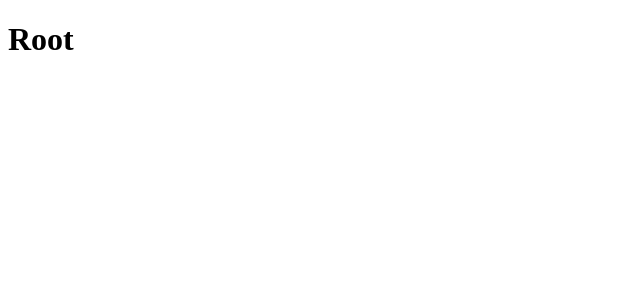
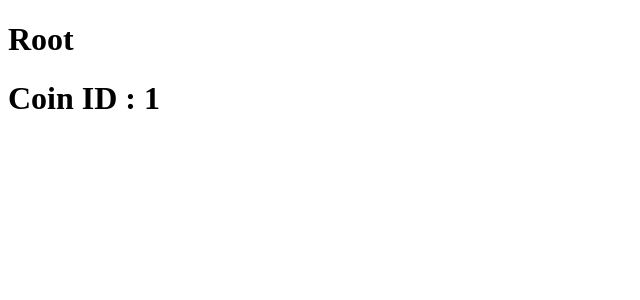
Before and after one commit to dp-dev-im/crypto-tracker, a React (Create React App) app: page /1 in a window 1280 px wide. Shown: the top 300 px of the page, without its empty margins (0-640 px from the left). Built offline with nearby package versions, Linux system fonts and the light colour scheme.

Commit message:
:art: Setup router

```diff
--- a/src/Root.tsx
+++ b/src/Root.tsx
@@ -1,9 +1,12 @@
-import React from 'react';
+import React from "react";
+import { Outlet } from "react-router-dom";
 
 function Root() {
   return (
     <>
-    <h1>Root</h1></>
+      <h1>Root</h1>
+      <Outlet />
+    </>
   );
 }
 
--- /dev/null
+++ b/src/Router.tsx
@@ -0,0 +1,28 @@
+import { createBrowserRouter } from "react-router-dom";
+import Root from "./Root";
+import Home from "./routes/Home";
+import Coins from "./routes/Coins";
+import Coin from "./routes/Coin";
+
+const router = createBrowserRouter([
+  {
+    path: "/",
+    element: <Root />,
+    children: [
+      {
+        path: "",
+        element: <Home />,
+      },
+      {
+        path: "coins",
+        element: <Coins />,
+      },
+      {
+        path: ":coinId",
+        element: <Coin />,
+      },
+    ],
+  },
+]);
+
+export default router;
--- a/src/index.tsx
+++ b/src/index.tsx
@@ -1,12 +1,13 @@
-import React from 'react';
-import ReactDOM from 'react-dom/client';
-import Root from './Root';
+import React from "react";
+import ReactDOM from "react-dom/client";
+import { RouterProvider } from "react-router-dom";
+import router from "./Router";
 
 const root = ReactDOM.createRoot(
-  document.getElementById('root') as HTMLElement
+  document.getElementById("root") as HTMLElement
 );
 root.render(
   <React.StrictMode>
-    <Root />
+    <RouterProvider router={router} />
   </React.StrictMode>
 );
--- /dev/null
+++ b/src/routes/Coin.tsx
@@ -0,0 +1,12 @@
+import { useParams } from "react-router-dom";
+
+function Coin() {
+  const { coinId } = useParams();
+  return (
+    <>
+      <h1>Coin ID : {coinId}</h1>
+    </>
+  );
+}
+
+export default Coin;
--- /dev/null
+++ b/src/routes/Coins.tsx
@@ -0,0 +1,9 @@
+function Coins() {
+  return (
+    <>
+      <h1>Coins</h1>
+    </>
+  );
+}
+
+export default Coins;
--- /dev/null
+++ b/src/routes/Home.tsx
@@ -0,0 +1,9 @@
+function Home() {
+  return (
+    <>
+      <h1>Home</h1>
+    </>
+  );
+}
+
+export default Home;
```
